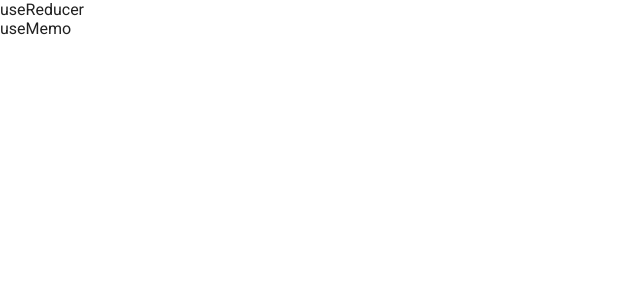
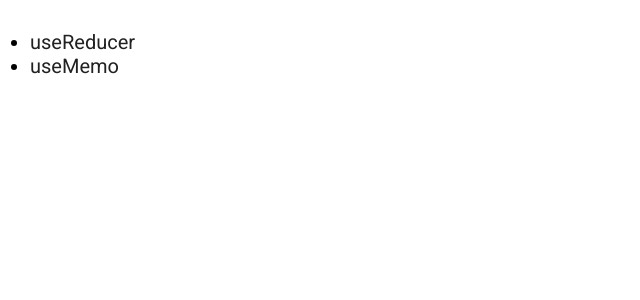
Before and after one commit to YanaKarpliuk/react-hooks, a React (Create React App) app: page / in a window 1280 px wide. Shown: the top 300 px of the page, without its empty margins (0-640 px from the left). Built offline with nearby package versions, Linux system fonts and the light colour scheme.

Commit message:
styles to mainPage added

```diff
--- /dev/null
+++ b/src/css/mainPage.css
@@ -0,0 +1,8 @@
+.main-list {
+  font-size: 20px;
+  padding: 30px;
+}
+
+.main-list-item:hover {
+  color: #01b3e4;
+}
--- a/src/pages/MainPage.js
+++ b/src/pages/MainPage.js
@@ -1,11 +1,12 @@
 import { NavLink, Link } from "react-router-dom"
+import '../css/mainPage.css'
 
 export default function MainPage() {
   return (
     <div>
-      <ul>
-        <li><NavLink to="/use-reducer-hook">useReducer</NavLink></li>
-        <li><NavLink to="/use-memo-hook">useMemo</NavLink></li>
+      <ul className="main-list">
+        <li><NavLink to="/use-reducer-hook" className="main-list-item">useReducer</NavLink></li>
+        <li><NavLink to="/use-memo-hook" className="main-list-item">useMemo</NavLink></li>
       </ul>
     </div>
   )
--- a/src/pages/UseMemoHook.js
+++ b/src/pages/UseMemoHook.js
@@ -39,8 +39,7 @@ export default function UseMemoHook() {
           </p>
           <p>
             And this is where <span className="code-naming">useMemo</span> comes
-            in handy. All we have to do is to pass
-            <span className="code-naming">slowFunction()</span> and dependencies
+            in handy. All we have to do is to pass <span className="code-naming">slowFunction()</span> and dependencies
             to <span className="code-naming">useMemo</span> like here:
           </p>
           <p className="code-text">
```
